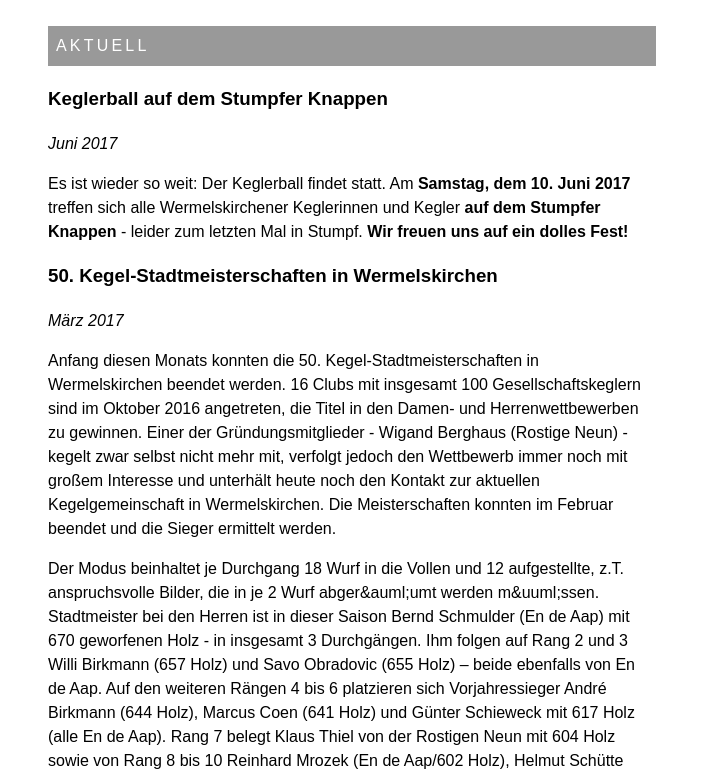
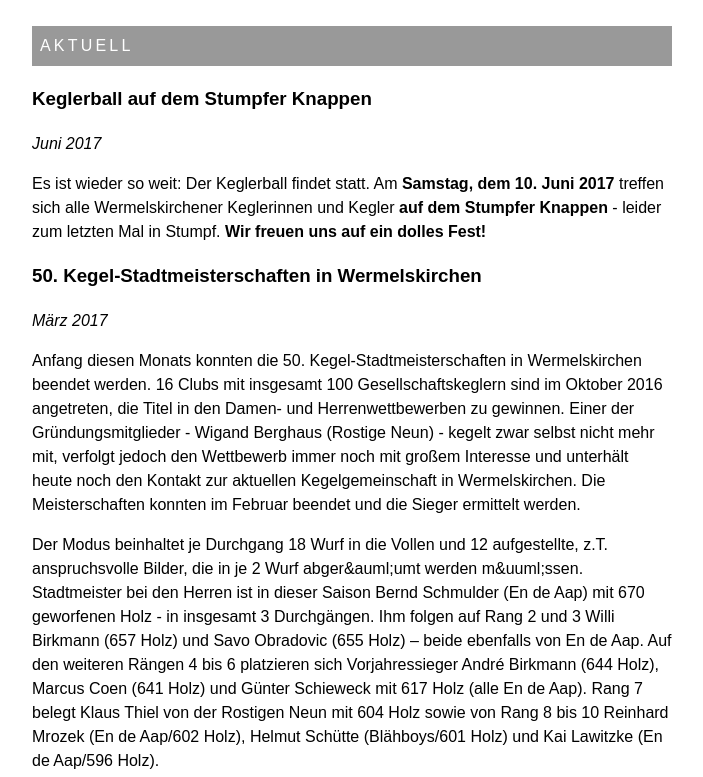
Before and after one commit to oliverschwarz/kegeln-wermelskirchen, a plain HTML site: page index.html in a window 1280 px wide. Shown: the part 86-863 px from the top of the page, without its empty margins (288-991 px from the left). Drawn offline with Linux system fonts and the light colour scheme.

Commit message:
Finishing touches to css directives

```diff
--- a/css/style.css
+++ b/css/style.css
@@ -387,6 +387,6 @@ footer nav ul li { float: left; margin: 0 1em 0 0; }
 }
 
 @media (min-width: 667px) {
-  section, footer { width: 38em; }
+  section, footer { width: 40em; }
   h1 { font-size: 3em; }
 }
```
